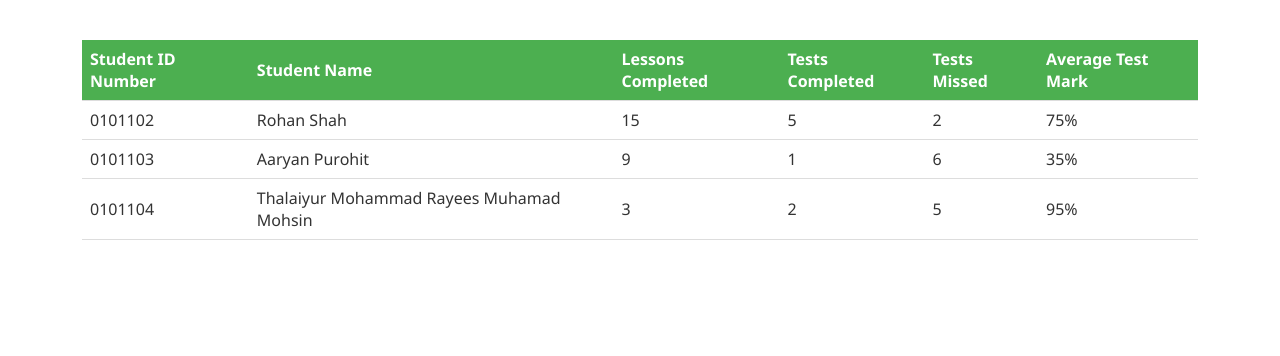
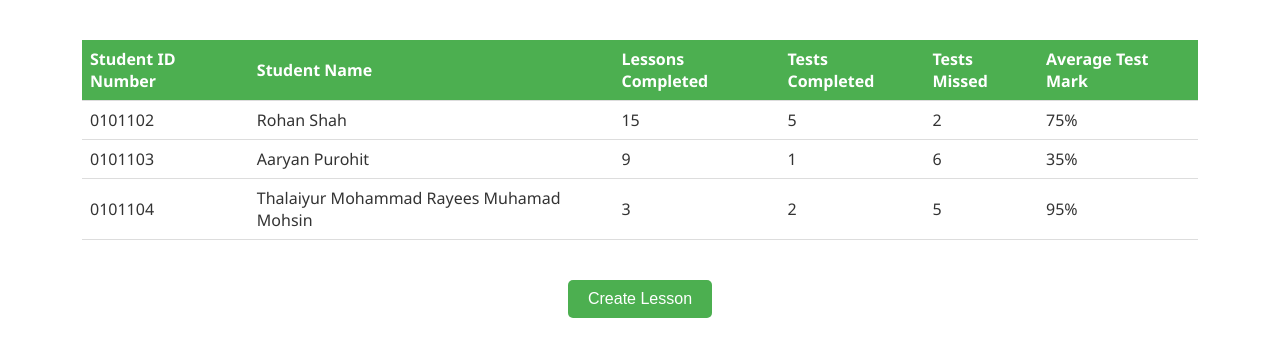
Before and after one commit to mozin751/ICHack24, a React (Create React App) app in the folder my-app/: page / in a window 1280 px wide. Shown: the top 356 px of the page. Built offline with nearby package versions, Linux system fonts and the light colour scheme.

Commit message:
Adding button functionality for teacher to create a new lesson

```diff
--- a/my-app/src/App.css
+++ b/my-app/src/App.css
@@ -29,14 +29,28 @@ tr:hover {
   background-color: #f5f5f5;
 }
 
+/* Button Styling */
+.createLessonBtn {
+  margin-top: 20px;
+  padding: 10px 20px;
+  font-size: 16px;
+  color: white;
+  background-color: #4caf50;
+  border: none;
+  border-radius: 5px;
+  cursor: pointer;
+}
+
+.createLessonBtn:hover {
+  background-color: #45a049;
+}
+
 /* Responsive Design */
 @media screen and (max-width: 600px) {
-  table {
-    width: 100%;
-  }
-
+  table,
   th,
   td {
+    width: 100%;
     padding: 10px;
   }
 }
--- a/my-app/src/App.js
+++ b/my-app/src/App.js
@@ -1,8 +1,9 @@
-import React from "react";
+import React, { useState } from "react";
 import logo from "./logo.svg";
 import "./App.css";
 
 function App() {
+  const [page, setPage] = useState("home"); // Added to manage page state
   const students = [
     {
       id: "0101102",
@@ -30,6 +31,15 @@ function App() {
     },
   ];
 
+  if (page === "newLesson") {
+    return (
+      <div className="App">
+        <h1>New Lesson</h1>
+        <button onClick={() => setPage("home")}>Back to Home</button>
+      </div>
+    );
+  }
+
   return (
     <div className="App">
       <table>
@@ -56,6 +66,9 @@ function App() {
           ))}
         </tbody>
       </table>
+      <button className="createLessonBtn" onClick={() => setPage("newLesson")}>
+        Create Lesson
+      </button>
     </div>
   );
 }
```
